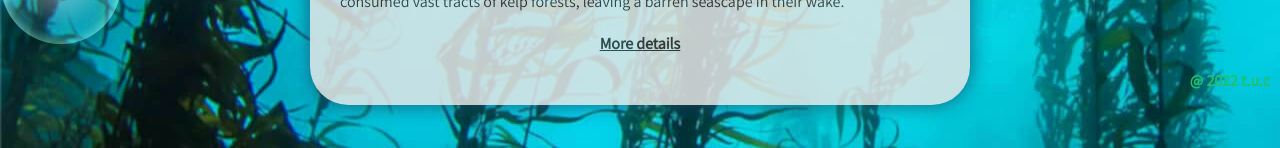
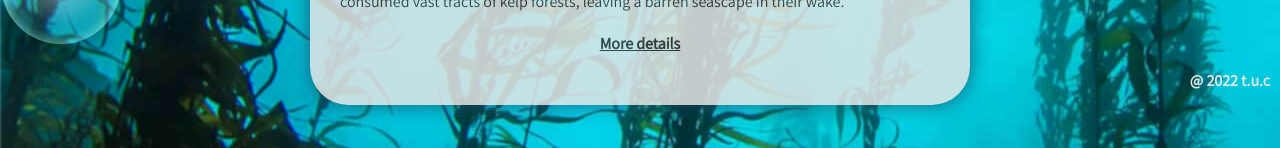
Before and after one commit to ThaoU-C/FinalProject, a plain HTML site: page index.html in a window 1280 px wide. Shown: the part 700-848 px from the top of the page. Drawn offline with Linux system fonts and the light colour scheme.

Commit message:
almost done 3

```diff
--- a/style.css
+++ b/style.css
@@ -401,7 +401,7 @@ li {
 .copyright {
     text-decoration: none;
     font-weight: 700;
-    color: var(--bkg);
+    color: var(--lightgrey);
     transition: ease-in-out 0.2s;
 }
 
```
